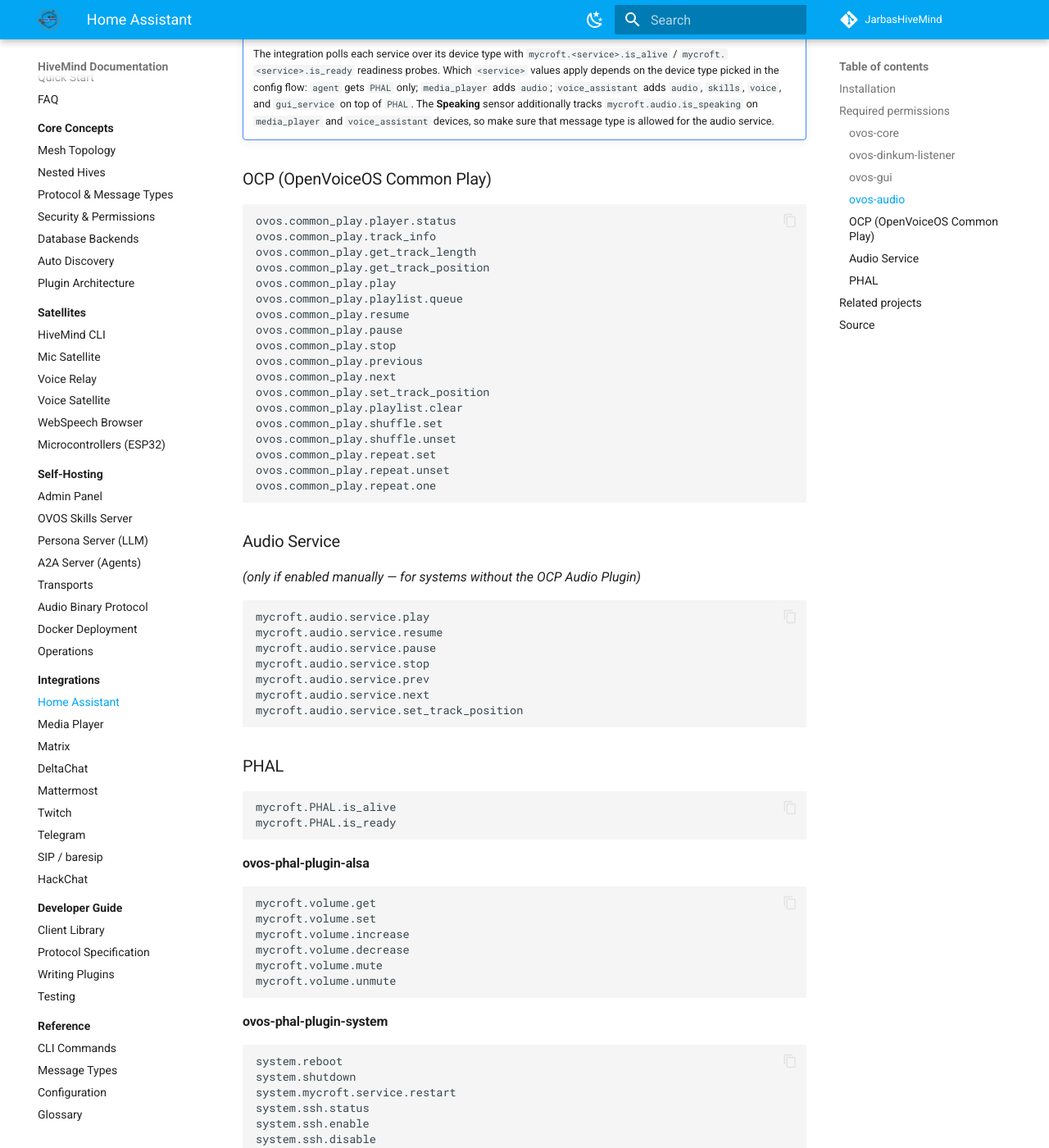
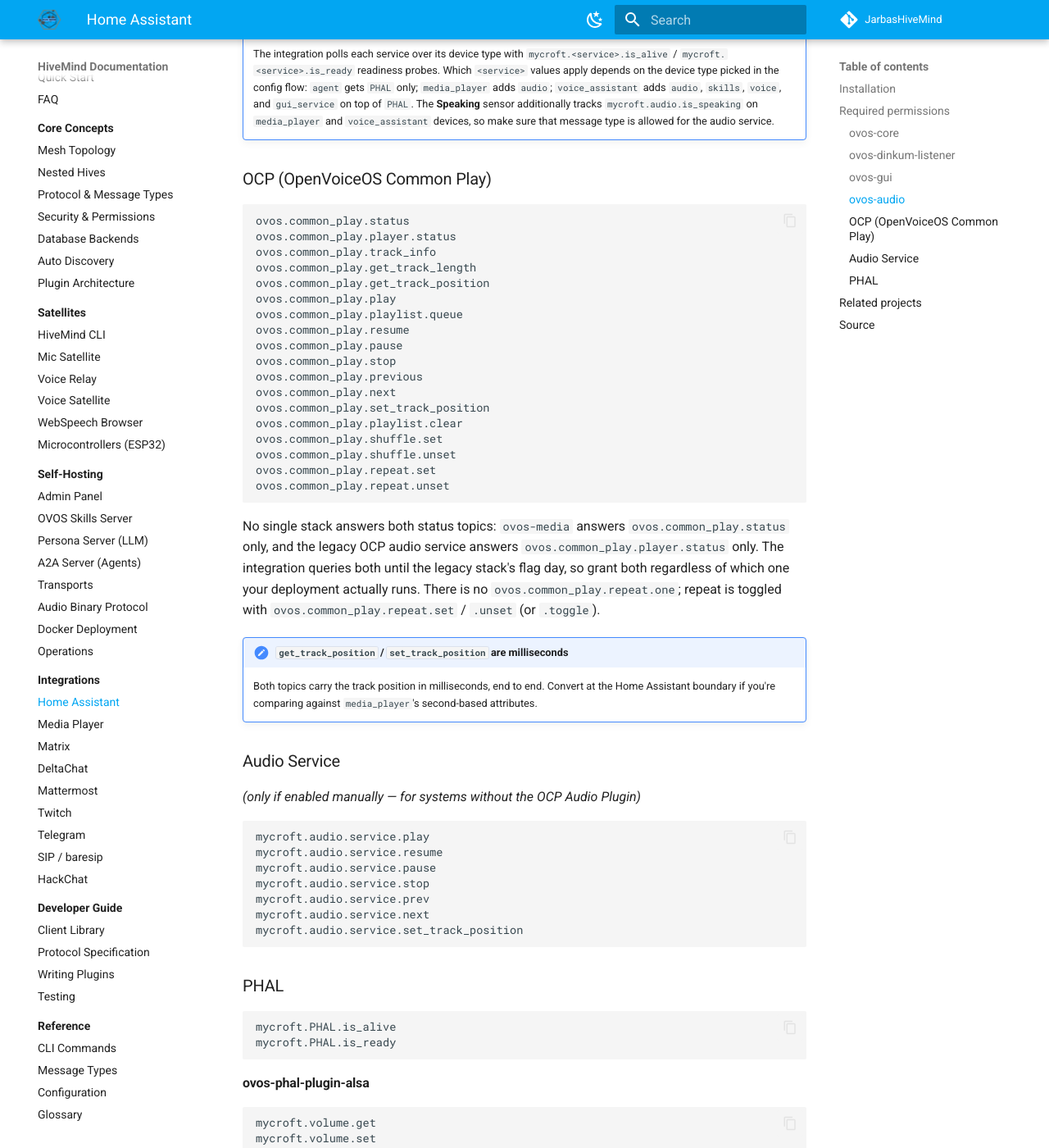
Before and after one commit to JarbasHiveMind/HiveMind-community-docs, an MkDocs documentation site: the page built from docs/integrations/home-assistant.md, in a window 1280 px wide and 1400 px high, scrolled down 2086 px. Shown: the whole window at 82% size. Built offline with MkDocs 1.6.1 and Material for MkDocs 9.7.7, drawn with Linux system fonts in a browser that asks for light colours.

Commit message:
docs: fix HA OCP grant list (status topic, dead repeat.one) and position units

````diff
--- a/docs/integrations/home-assistant.md
+++ b/docs/integrations/home-assistant.md
@@ -102,6 +102,7 @@ mycroft.audio.speak.status
 ### OCP (OpenVoiceOS Common Play)
 
 ```
+ovos.common_play.status
 ovos.common_play.player.status
 ovos.common_play.track_info
 ovos.common_play.get_track_length
@@ -119,8 +120,17 @@ ovos.common_play.shuffle.set
 ovos.common_play.shuffle.unset
 ovos.common_play.repeat.set
 ovos.common_play.repeat.unset
-ovos.common_play.repeat.one
 ```
+
+No single stack answers both status topics: `ovos-media` answers `ovos.common_play.status`
+only, and the legacy OCP audio service answers `ovos.common_play.player.status` only. The
+integration queries both until the legacy stack's flag day, so grant both regardless of
+which one your deployment actually runs. There is no `ovos.common_play.repeat.one`; repeat
+is toggled with `ovos.common_play.repeat.set` / `.unset` (or `.toggle`).
+
+!!! note "`get_track_position` / `set_track_position` are milliseconds"
+    Both topics carry the track position in milliseconds, end to end. Convert at the Home
+    Assistant boundary if you're comparing against `media_player`'s second-based attributes.
 
 ### Audio Service
 
````
